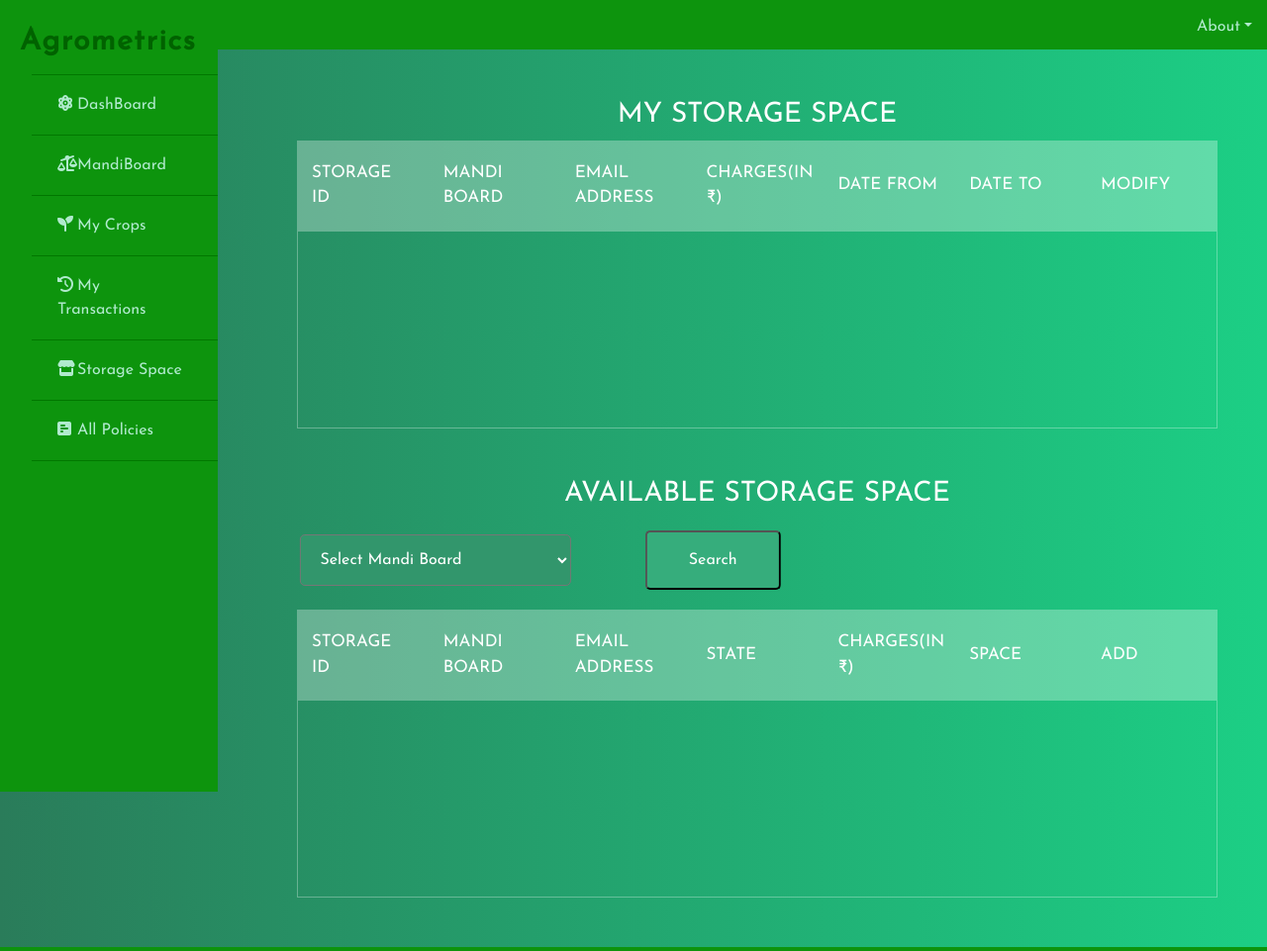
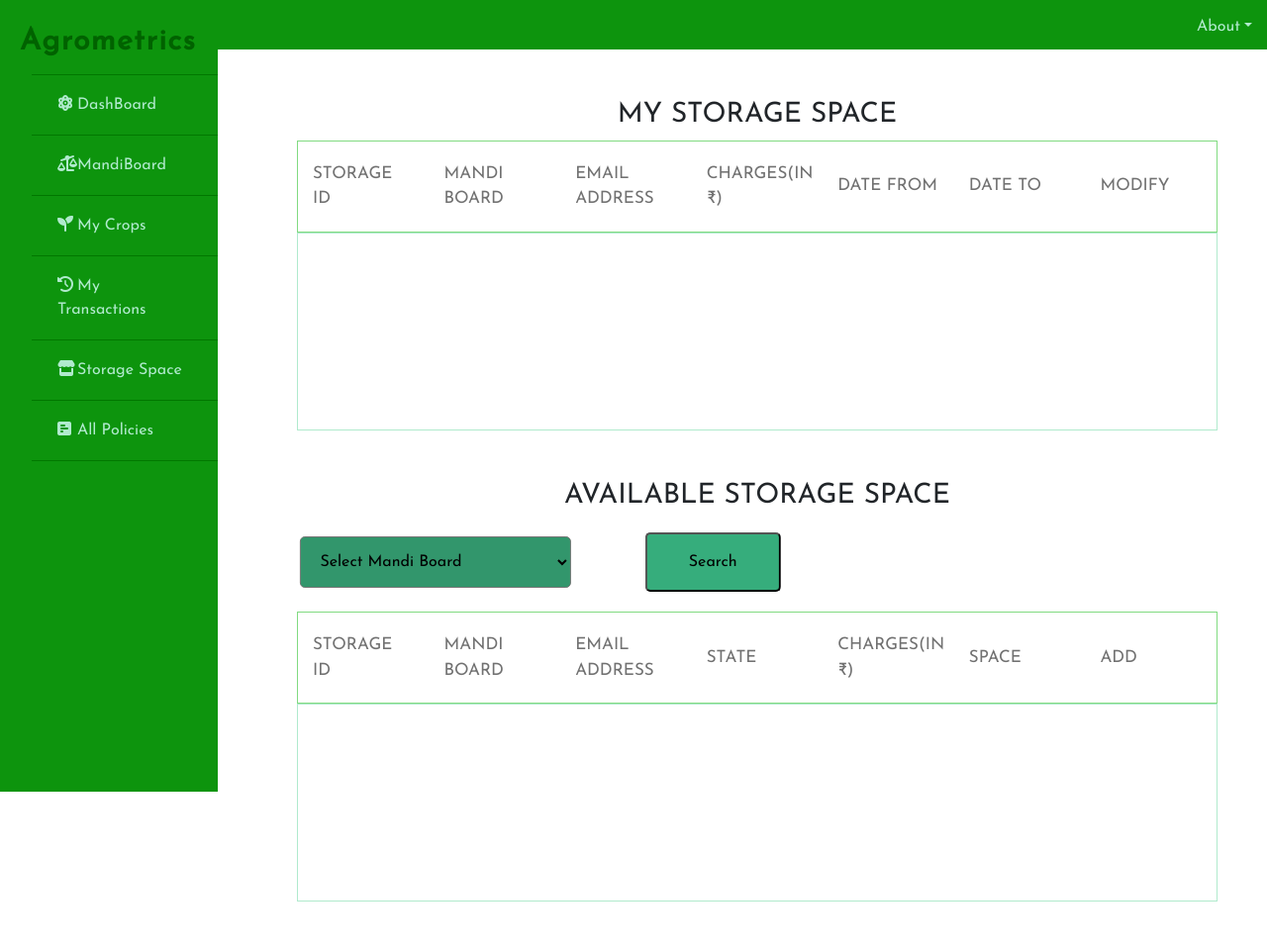
Before and after one commit to Jassi-71/Agrometrics-DBMS, a Flask app: page /farmer_storage in a window 1280 px wide. Shown: the whole page at 99% size. Run offline with Flask 2, Linux system fonts and the light colour scheme; the visitor is signed in with stand-in values (Sample User, id 1); data that the repository does not hold is empty; some libraries are stand-ins or nearby versions.

Commit message:
Adding Style

```diff
--- a/static/styles/base.css
+++ b/static/styles/base.css
@@ -62,7 +62,7 @@ body {
 
 .wrapper .main_content .header {
     padding: 10px;
-    background: #fff;
+    background: linear-gradient(to right, #2a7c5a, #1ccf85);
     color: #717171;
     /*border-bottom: 1px solid #b0eacd;*/
 }
--- a/static/styles/farmer/storage_space.css
+++ b/static/styles/farmer/storage_space.css
@@ -1,7 +1,7 @@
 
 h3{
   font-size: 30px;
-  color: #fff;
+  color: linear-gradient(to right, #2a7c5a, #1ccf85);;
   text-transform: uppercase;
   font-weight: 300;
   text-align: center;
@@ -12,20 +12,20 @@ table{
   table-layout: fixed;
 }
 .tbl-header{
-  background-color: rgba(255,255,255,0.3);
+  border: 1px solid rgb(129, 219, 129);
  }
 .tbl-content{
   height:200px;
   overflow-x:auto;
   margin-top: 0px;
-  border: 1px solid rgba(255,255,255,0.3);
+  border: 1px linear-gradient(to right, #2a7c5a, #1ccf85);
 }
 th{
   padding: 20px 15px;
   text-align: left;
   font-weight: 500;
   font-size: 17px;
-  color: #fff;
+  color:linear-gradient(to right, #2a7c5a, #1ccf85) ;
   text-transform: uppercase;
 }
 td{
@@ -34,8 +34,7 @@ td{
   vertical-align:middle;
   font-weight: 300;
   font-size: 15px;
-  color: #fff;
-  border-bottom: solid 1px rgba(255,255,255,0.1);
+  border: 1px solid rgb(129, 219, 129);
 }
 
 
@@ -43,8 +42,6 @@ td{
 
 @import url(https://fonts.googleapis.com/css?family=Roboto:400,500,300,700);
 body{
-  background: -webkit-linear-gradient(left, #2a7c5a, #1ccf85);
-  background: linear-gradient(to right, #2a7c5a, #1ccf85);
   font-family: 'Roboto', sans-serif;
 }
 
@@ -61,10 +58,10 @@ section{
     width: 6px;
 }
 ::-webkit-scrollbar-track {
-    -webkit-box-shadow: inset 0 0 6px rgba(0,0,0,0.3);
+    -webkit-box-shadow: inset 0 0 6px linear-gradient(to right, #2a7c5a, #1ccf85);
 }
 ::-webkit-scrollbar-thumb {
-    -webkit-box-shadow: inset 0 0 6px rgba(0,0,0,0.3);
+    -webkit-box-shadow: inset 0 0 6px linear-gradient(to right, #2a7c5a, #1ccf85);
 }
 
 .mandi_board_storage_selection
@@ -83,7 +80,7 @@ section{
 	border-radius: 5px;
 	background-color: #32966c;
 	list-style: none;
-	color:#fff;
+	color:linear-gradient(to right, #2a7c5a, #1ccf85);
 	align:center;
 	width:30%;
     max-height:200px;
@@ -99,7 +96,7 @@ section{
     padding: 1rem;
 	border-radius: 5px;
 	background-color: #36ad7c;
-	color:#fff;
+	color:linear-gradient(to right, #2a7c5a, #1ccf85);
 	align:center;
 	width:15%;
     max-height:150px;
--- a/templates/farmer/Storage.html
+++ b/templates/farmer/Storage.html
@@ -14,7 +14,7 @@
       <section>
   <!--for demo wrap-->
   <h3>My Storage Space</h3>
-  <div class="tbl-header">
+  <div class="tbl-header" >
     <table cellpadding="0" cellspacing="0" border="0">
       <thead>
         <tr>
```
